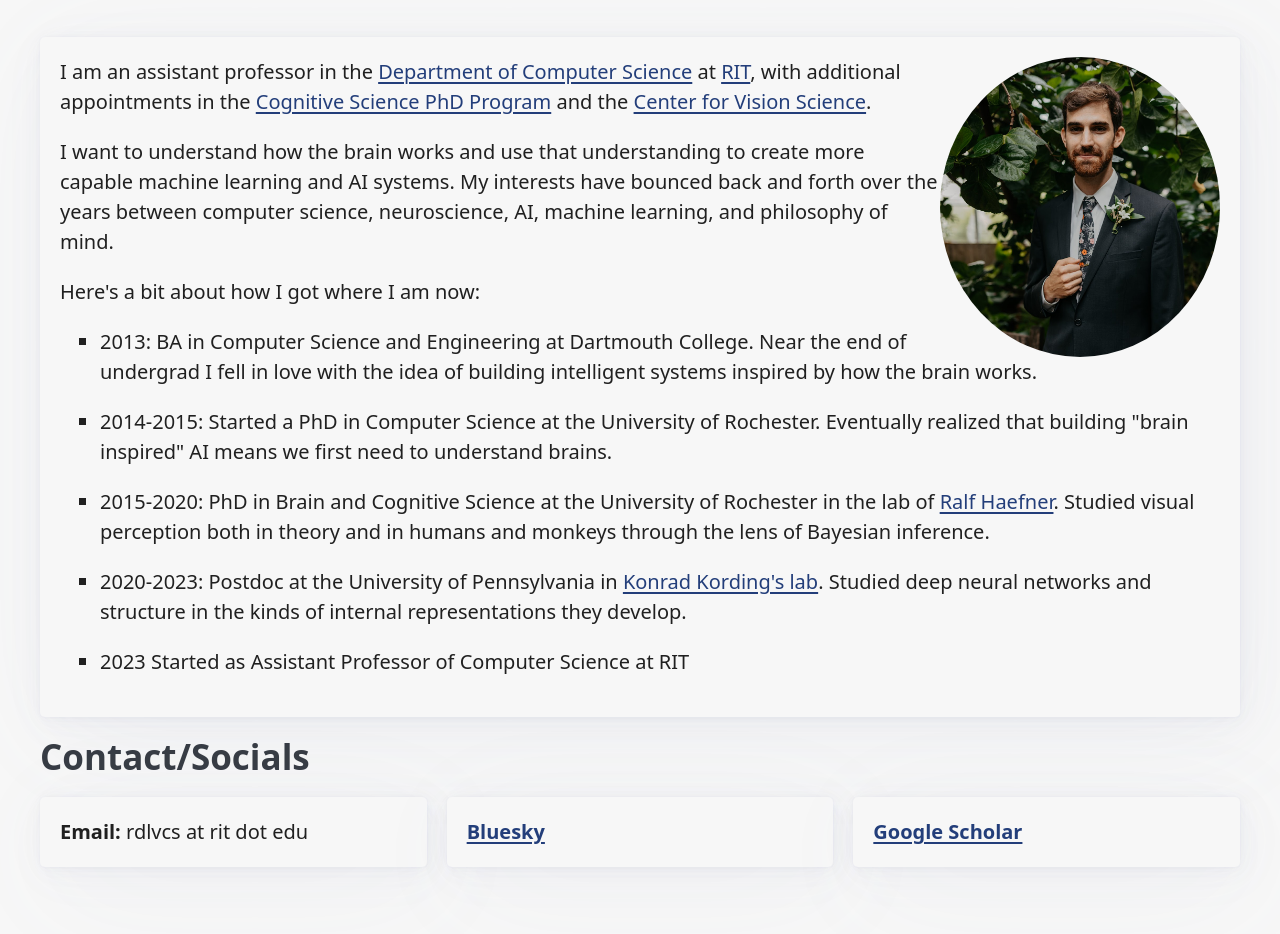
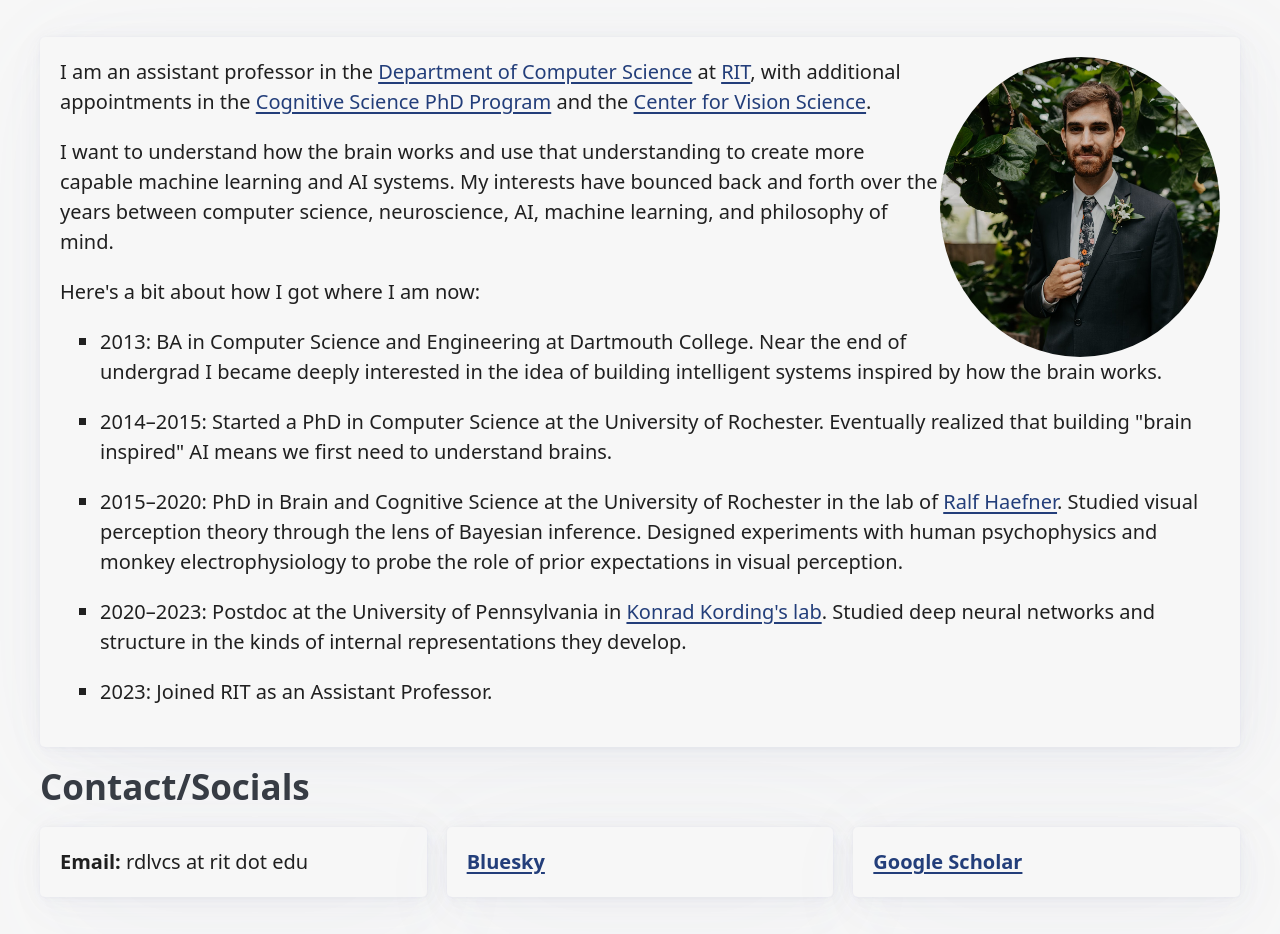
Before and after one commit to bonsai-neuro-ai/bonsai-neuro-ai.github.io, an Eleventy site: page src/people/richard.md in a window 1280 px wide. Shown: the part 163-1097 px from the top of the page. Built offline with nearby package versions, Linux system fonts and the light colour scheme; Eleventy itself is replaced by a stand-in of ours; files that its build step writes are made by us from their sources; what eleventy-plugin-mathjax would draw is missing.

Commit message:
typos and formatting cleanup

```diff
--- a/src/people/richard.md
+++ b/src/people/richard.md
@@ -16,12 +16,12 @@ I want to understand how the brain works and use that understanding to create mo
 
 Here's a bit about how I got where I am now:
 
-* 2013: BA in Computer Science and Engineering at Dartmouth College. Near the end of undergrad I fell in love with the idea of building intelligent systems inspired by how the brain works.
+* 2013: BA in Computer Science and Engineering at Dartmouth College. Near the end of undergrad I became deeply interested in the idea of building intelligent systems inspired by how the brain works.
 
-* 2014-2015: Started a PhD in Computer Science at the University of Rochester. Eventually realized that building "brain inspired" AI means we first need to understand brains.
+* 2014–2015: Started a PhD in Computer Science at the University of Rochester. Eventually realized that building "brain inspired" AI means we first need to understand brains.
 
-* 2015-2020: PhD in Brain and Cognitive Science at the University of Rochester in the lab of [Ralf Haefner](https://www.sas.rochester.edu/bcs/people/faculty/haefner_ralf/index.html). Studied visual perception both in theory and in humans and monkeys through the lens of Bayesian inference.
+* 2015–2020: PhD in Brain and Cognitive Science at the University of Rochester in the lab of [Ralf Haefner](https://www.sas.rochester.edu/bcs/people/faculty/haefner_ralf/index.html). Studied visual perception theory through the lens of Bayesian inference. Designed experiments with human psychophysics and monkey electrophysiology to probe the role of prior expectations in visual perception.
 
-* 2020-2023: Postdoc at the University of Pennsylvania in [Konrad Kording's lab](https://kordinglab.com/). Studied deep neural networks and structure in the kinds of internal representations they develop.
+* 2020–2023: Postdoc at the University of Pennsylvania in [Konrad Kording's lab](https://kordinglab.com/). Studied deep neural networks and structure in the kinds of internal representations they develop.
 
-* 2023 Started as Assistant Professor of Computer Science at RIT
+* 2023: Joined RIT as an Assistant Professor.
```
Also changed, not shown: src/index.html (+3 -3 lines).
